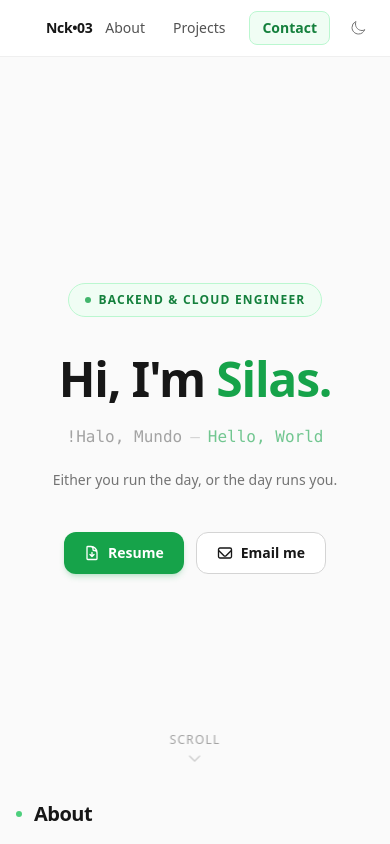
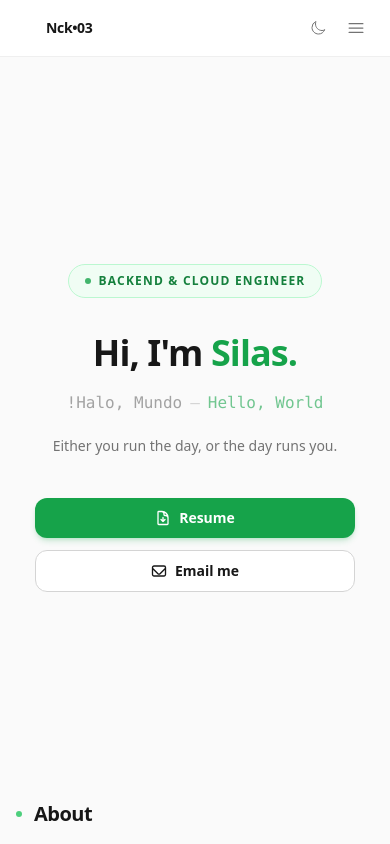
Before and after one commit to Silas003/skumi, a Next.js app: page / in a window 390 px wide. Shown: the top 844 px of the page. Built offline with nearby package versions, Linux system fonts and the light colour scheme.

Commit message:
Update footer text, refine layout styles, and remove scroll cue.

```diff
--- a/Components/Footer.js
+++ b/Components/Footer.js
@@ -11,7 +11,7 @@ const Footer = () => {
           <span className="font-bold text-neutral-900 text-sm tracking-tight dark:text-white">Nck•03</span>
         </div>
         <p className="text-neutral-500 text-xs text-center dark:text-neutral-600">
-          © {year} Silas Kumi. Built with Next.js &amp; Tailwind CSS.
+          © {year} Silas Kumi. All rights reserved.
         </p>
         <div className="flex items-center gap-4">
           <a
--- a/Components/Index.js
+++ b/Components/Index.js
@@ -45,7 +45,7 @@ const Index = () => {
 
         {/* Name */}
         <h1
-          className="animate-fade-in-up text-5xl md:text-7xl font-extrabold text-neutral-900 tracking-tight leading-tight mb-4 dark:text-white"
+          className="animate-fade-in-up text-4xl sm:text-5xl md:text-7xl font-extrabold text-neutral-900 tracking-tight leading-tight mb-4 dark:text-white"
           style={{ animationDelay: '150ms' }}
         >
           Hi, I&apos;m{' '}
@@ -73,20 +73,20 @@ const Index = () => {
 
         {/* CTAs */}
         <div
-          className="animate-fade-in-up flex flex-row gap-3"
+          className="animate-fade-in-up flex flex-col sm:flex-row gap-3 w-full max-w-xs sm:w-auto sm:max-w-none"
           style={{ animationDelay: '600ms' }}
         >
           <a
             href="https://drive.google.com/file/d/1-QoREEMwpg4-XBfZSb8GhkGmeRep4GYi/view?usp=sharing"
             target="_blank"
-            className="inline-flex items-center gap-2 bg-green-600 hover:bg-green-700 text-white font-bold text-sm px-5 py-2.5 rounded-xl transition-all duration-200 shadow-md shadow-green-600/20 dark:bg-green-400 dark:hover:bg-green-300 dark:text-black dark:shadow-green-400/15"
+            className="inline-flex items-center justify-center gap-2 bg-green-600 hover:bg-green-700 text-white font-bold text-sm px-5 py-2.5 rounded-xl transition-all duration-200 shadow-md shadow-green-600/20 dark:bg-green-400 dark:hover:bg-green-300 dark:text-black dark:shadow-green-400/15"
           >
             <ResumeIcon />
             Resume
           </a>
           <a
             href="mailto:silaskumi4@gmail.com"
-            className="inline-flex items-center gap-2 bg-white hover:bg-neutral-50 border border-neutral-300 hover:border-neutral-400 text-neutral-900 font-bold text-sm px-5 py-2.5 rounded-xl transition-all duration-200 dark:bg-neutral-900 dark:hover:bg-neutral-800 dark:border-neutral-800 dark:hover:border-neutral-700 dark:text-white"
+            className="inline-flex items-center justify-center gap-2 bg-white hover:bg-neutral-50 border border-neutral-300 hover:border-neutral-400 text-neutral-900 font-bold text-sm px-5 py-2.5 rounded-xl transition-all duration-200 dark:bg-neutral-900 dark:hover:bg-neutral-800 dark:border-neutral-800 dark:hover:border-neutral-700 dark:text-white"
           >
             <MailIcon />
             Email me
@@ -94,13 +94,13 @@ const Index = () => {
         </div>
 
         {/* Scroll cue */}
-        <div
-          className="animate-fade-in absolute bottom-8 left-1/2 -translate-x-1/2 flex flex-col items-center gap-1 text-neutral-400 dark:text-neutral-700"
-          style={{ animationDelay: '1200ms' }}
-        >
-          <span className="text-xs tracking-widest uppercase">scroll</span>
-          <ChevronDown />
-        </div>
+        {/*<div*/}
+        {/*  className="animate-fade-in absolute bottom-8 left-1/2 -translate-x-1/2 flex flex-col items-center gap-1 text-neutral-400 dark:text-neutral-700"*/}
+        {/*  style={{ animationDelay: '1200ms' }}*/}
+        {/*>*/}
+        {/*  <span className="text-xs tracking-widest uppercase">scroll</span>*/}
+        {/*  <ChevronDown />*/}
+        {/*</div>*/}
       </header>
 
       {/* ── ABOUT ── */}
--- a/Components/Nav.js
+++ b/Components/Nav.js
@@ -1,3 +1,4 @@
+import { useState } from 'react'
 import Image from 'next/image'
 import { useTheme } from '../hooks/useTheme'
 
@@ -13,19 +14,37 @@ const MoonIcon = () => (
   </svg>
 )
 
+const MenuIcon = () => (
+  <svg xmlns="http://www.w3.org/2000/svg" fill="none" viewBox="0 0 24 24" strokeWidth={1.5} stroke="currentColor" className="w-5 h-5">
+    <path strokeLinecap="round" strokeLinejoin="round" d="M3.75 6.75h16.5M3.75 12h16.5m-16.5 5.25h16.5" />
+  </svg>
+)
+
+const CloseIcon = () => (
+  <svg xmlns="http://www.w3.org/2000/svg" fill="none" viewBox="0 0 24 24" strokeWidth={1.5} stroke="currentColor" className="w-5 h-5">
+    <path strokeLinecap="round" strokeLinejoin="round" d="M6 18L18 6M6 6l12 12" />
+  </svg>
+)
+
 const Nav = () => {
   const { theme, toggle } = useTheme()
+  const [menuOpen, setMenuOpen] = useState(false)
+
+  const closeMenu = () => setMenuOpen(false)
 
   return (
     <nav className="sticky top-0 z-50 w-full border-b border-neutral-200/60 bg-white/90 backdrop-blur-md dark:border-neutral-800/60 dark:bg-[#0a0a0a]/80">
       <div className="max-w-5xl mx-auto px-4 h-14 flex items-center justify-between">
+        {/* Logo */}
         <a href="#" className="flex items-center gap-2 group">
           <Image src="/2.svg" alt="Logo" width={22} height={22} />
           <span className="font-bold text-neutral-900 text-sm tracking-tight group-hover:text-green-600 transition-colors duration-200 dark:text-white dark:group-hover:text-green-400">
             Nck•03
           </span>
         </a>
-        <div className="flex items-center gap-1">
+
+        {/* Desktop links */}
+        <div className="hidden sm:flex items-center gap-1">
           <a
             href="#about"
             className="text-neutral-600 hover:text-neutral-900 text-sm font-medium px-3 py-1.5 rounded-lg hover:bg-neutral-100 transition-all duration-200 dark:text-neutral-400 dark:hover:text-white dark:hover:bg-white/5"
@@ -40,7 +59,7 @@ const Nav = () => {
           </a>
           <a
             href="mailto:silaskumi4@gmail.com"
-            className="ml-2 inline-flex items-center gap-1.5 bg-green-50 border border-green-200 text-green-700 hover:bg-green-100 hover:border-green-300 text-sm font-semibold px-3 py-1.5 rounded-lg transition-all duration-200 dark:bg-green-400/10 dark:border-green-400/20 dark:text-green-400 dark:hover:bg-green-400/15 dark:hover:border-green-400/40"
+            className="ml-2 inline-flex items-center bg-green-50 border border-green-200 text-green-700 hover:bg-green-100 hover:border-green-300 text-sm font-semibold px-3 py-1.5 rounded-lg transition-all duration-200 dark:bg-green-400/10 dark:border-green-400/20 dark:text-green-400 dark:hover:bg-green-400/15 dark:hover:border-green-400/40"
           >
             Contact
           </a>
@@ -53,7 +72,55 @@ const Nav = () => {
             {theme === 'dark' ? <SunIcon /> : <MoonIcon />}
           </button>
         </div>
+
+        {/* Mobile: theme toggle + hamburger */}
+        <div className="flex sm:hidden items-center gap-1">
+          <button
+            onClick={toggle}
+            aria-label="Toggle theme"
+            suppressHydrationWarning
+            className="p-2 rounded-lg text-neutral-500 hover:text-neutral-900 hover:bg-neutral-100 transition-all duration-200 dark:text-neutral-400 dark:hover:text-white dark:hover:bg-white/5"
+          >
+            {theme === 'dark' ? <SunIcon /> : <MoonIcon />}
+          </button>
+          <button
+            onClick={() => setMenuOpen(!menuOpen)}
+            aria-label="Toggle menu"
+            className="p-2 rounded-lg text-neutral-500 hover:text-neutral-900 hover:bg-neutral-100 transition-all duration-200 dark:text-neutral-400 dark:hover:text-white dark:hover:bg-white/5"
+          >
+            {menuOpen ? <CloseIcon /> : <MenuIcon />}
+          </button>
+        </div>
       </div>
+
+      {/* Mobile dropdown */}
+      {menuOpen && (
+        <div className="sm:hidden border-t border-neutral-200/60 bg-white/95 backdrop-blur-md dark:border-neutral-800/60 dark:bg-[#0a0a0a]/95">
+          <div className="max-w-5xl mx-auto px-4 py-3 flex flex-col gap-1">
+            <a
+              href="#about"
+              onClick={closeMenu}
+              className="text-neutral-700 hover:text-neutral-900 text-sm font-medium px-3 py-2.5 rounded-lg hover:bg-neutral-100 transition-all duration-200 dark:text-neutral-300 dark:hover:text-white dark:hover:bg-white/5"
+            >
+              About
+            </a>
+            <a
+              href="#projects"
+              onClick={closeMenu}
+              className="text-neutral-700 hover:text-neutral-900 text-sm font-medium px-3 py-2.5 rounded-lg hover:bg-neutral-100 transition-all duration-200 dark:text-neutral-300 dark:hover:text-white dark:hover:bg-white/5"
+            >
+              Projects
+            </a>
+            <a
+              href="mailto:silaskumi4@gmail.com"
+              onClick={closeMenu}
+              className="inline-flex items-center text-sm font-semibold px-3 py-2.5 rounded-lg text-green-700 hover:bg-green-50 transition-all duration-200 dark:text-green-400 dark:hover:bg-green-400/10"
+            >
+              Contact
+            </a>
+          </div>
+        </div>
+      )}
     </nav>
   )
 }
```
Also changed, not shown: Components/Certifications.js (+10 -8 lines).
